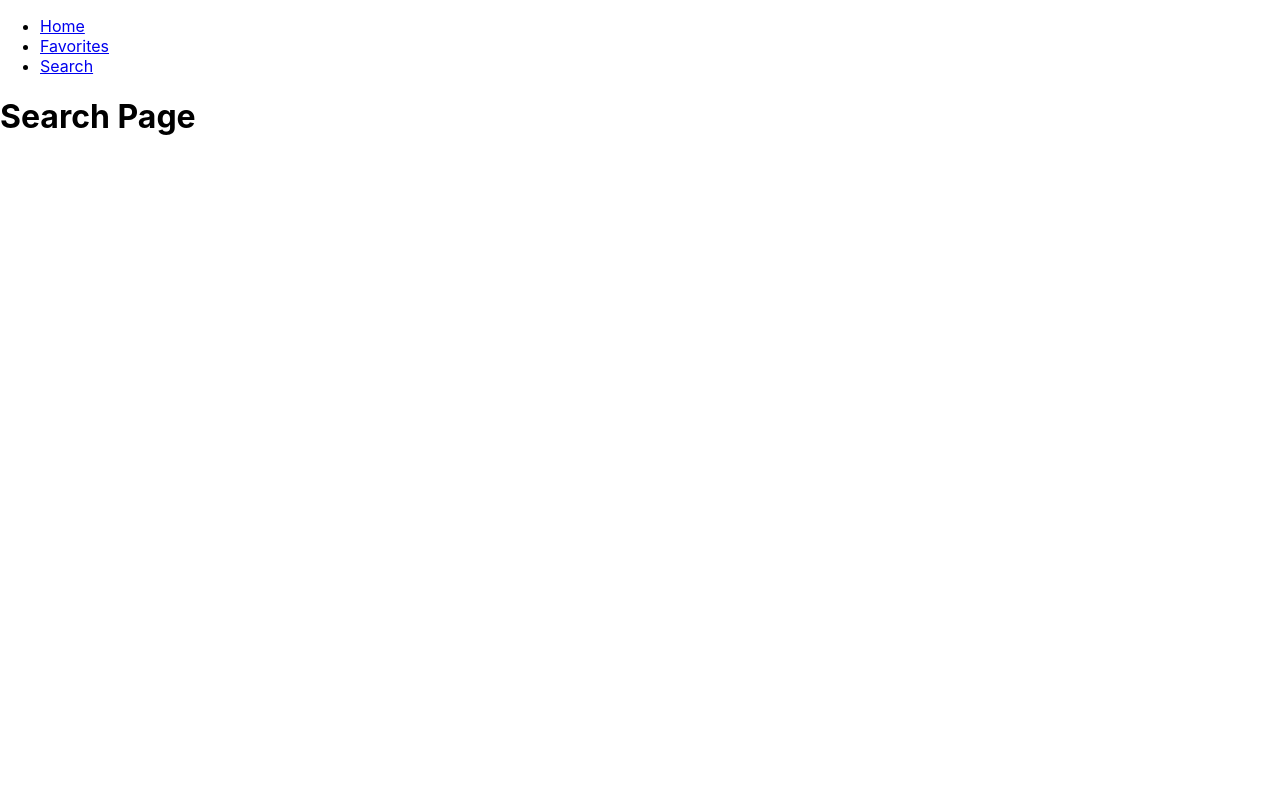
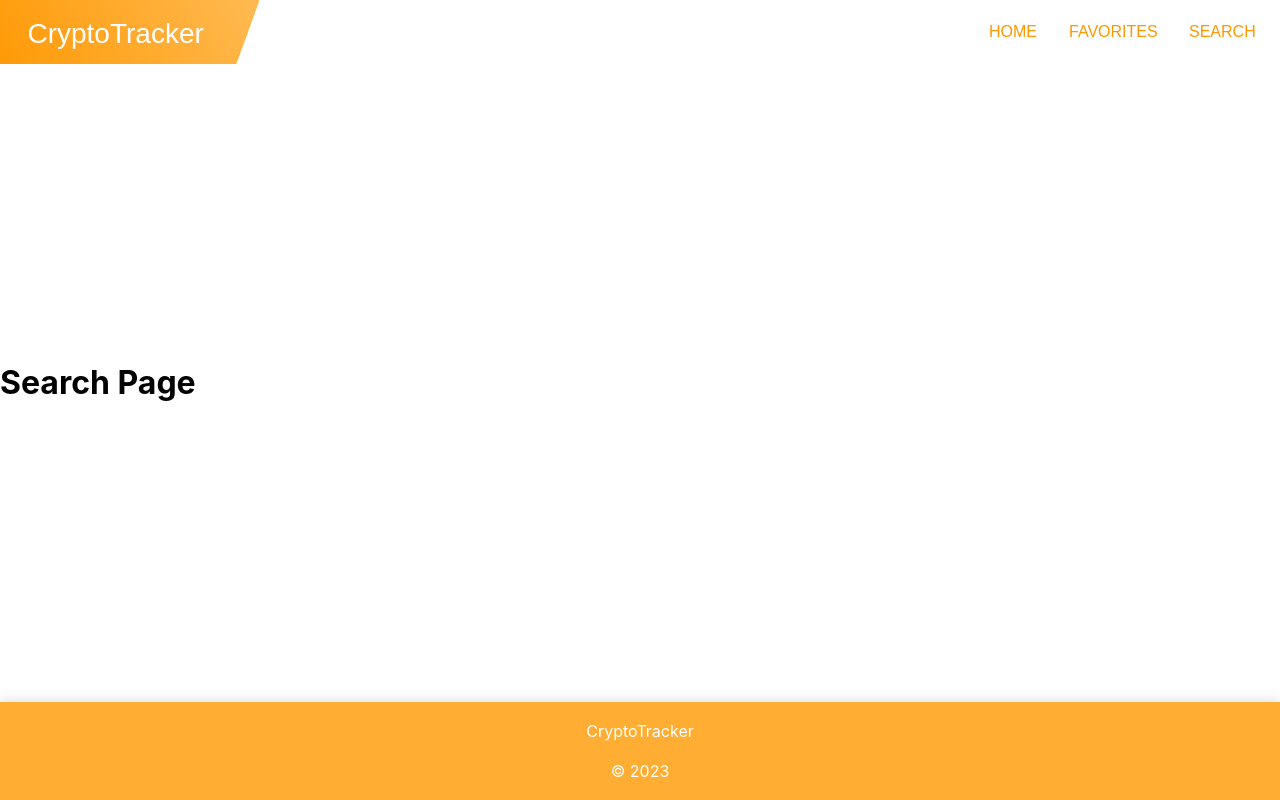
Before and after one commit to Edwin141/CTracker, a React (Create React App) app: page /search in a window 1280 px wide. Built offline with nearby package versions, Linux system fonts and the light colour scheme.

Commit message:
fourth commit, The navigation bar and footer are complete

```diff
--- a/src/App.css
+++ b/src/App.css
@@ -1,5 +1,8 @@
 .App {
-  text-align: center;
+  display: flex;
+  flex-direction: column;
+  min-height: 100vh;
+  justify-content: space-between;
 }
 
 .App-logo {
--- a/src/App.js
+++ b/src/App.js
@@ -6,16 +6,23 @@ import Navbar from './components/Navbar';
 import Home from './components/Home';
 import Favorites from './components/Favorites';
 import Search from './components/Search';
+import Footer from './components/Footer';
+import './App.css';
+
+
 
 const App = () => {
   return (
     <Router>
+      <div className="App">
         <Navbar />
         <Routes>
           <Route path="/" element={<Home />} />
           <Route path="/favorites" element={<Favorites />} />
           <Route path="/search" element={<Search />} />
         </Routes>
+        <Footer />
+      </div>
     </Router>
   );
 }
--- /dev/null
+++ b/src/components/Footer.css
@@ -0,0 +1,15 @@
+/* src/components/Footer.css */
+
+
+.footer {
+  position: relative;
+  width: 100%;
+  background-color: #ffad33;
+  color: white;
+  text-align: center;
+  padding: 1px 0;
+  box-shadow: 0px -3px 10px rgba(0, 0, 0, 0.1);
+}
+
+
+/* If you want to add additional styles, you can do so here. */
--- a/src/components/Footer.js
+++ b/src/components/Footer.js
@@ -0,0 +1,18 @@
+// src/components/Footer.js
+import React from 'react';
+import './Footer.css'; // import the CSS file
+
+const Footer = () => {
+  const year = new Date().getFullYear();
+
+  return (
+    <footer className="footer">
+      <div className="footer-content">
+        <p>CryptoTracker</p>
+        <p>&copy; {year}</p>
+      </div>
+    </footer>
+  );
+};
+
+export default Footer;
--- /dev/null
+++ b/src/components/Navbar.css
@@ -0,0 +1,205 @@
+/*-------------Reset-------------*/
+button {
+  background: none;
+  box-shadow: none;
+  border: none;
+  cursor: pointer;
+}
+
+button:focus,
+input:focus {
+  outline: 0;
+}
+
+html {
+  scroll-behavior: smooth;
+}
+
+/*-------------Layout-------------*/
+body {
+  line-height: 1.5em;
+  padding: 0;
+  margin: 0;
+}
+
+section {
+  height: 100vh;
+}
+
+#home {
+  background-color: #FFE681;
+}
+
+#about {
+  background-color: #FFD166;
+}
+
+#work {
+  background-color: #FFBA52;
+}
+
+#contact {
+  background-color: #FFA647;
+}
+
+/*-------------Helpers-------------*/
+.skew {
+  transform: skew(-20deg);
+}
+
+.un-skew {
+  transform: skew(20deg);
+}
+
+/*-------------Nav-------------*/
+#nav-wrapper {
+  width: 100%;
+  margin: 0 auto;
+  z-index: 100;
+}
+
+#nav {
+  background-color: #fff;
+  box-shadow: 0px 3px 10px rgba(0, 0, 0, 0.1);
+  display: flex;
+  flex-direction: column;
+  font-family: "Saira Semi Condensed", sans-serif;
+  height: 4em;
+  overflow: hidden;
+}
+
+#nav.nav-visible {
+  height: 100%;
+  overflow: auto;
+}
+
+.nav {
+  display: flex;
+  height: 4em;
+  line-height: 4em;
+  flex-grow: 1;
+}
+
+.nav-link,
+.logo {
+  padding: 0 1em;
+}
+
+span.gradient {
+  background: #FF9700;
+  background: -webkit-linear-gradient(45deg, #FF9700, #FFBA52);
+  background: linear-gradient(45deg, #FF9700, #FFBA52);
+  padding: 0 1em;
+  position: relative;
+  right: 1em;
+  margin-right: auto;
+}
+
+h1.logo {
+  font-weight: 300;
+  font-size: 1.75em;
+  line-height: 0.75em;
+  color: #fff;
+}
+
+h1.logo a,
+h1.logo a:active,
+h1.logo a:hover,
+h1.logo a:visited {
+  text-decoration: none;
+  color: #fff;
+}
+
+.nav-link {
+  text-transform: uppercase;
+  text-align: center;
+  border-top: 0.5px solid #FFBA52;
+}
+
+a:link,
+a:visited,
+a:active {
+  text-decoration: none;
+  color: #FF9700;
+}
+
+a:hover {
+  text-decoration: underline;
+}
+
+.right {
+  display: flex;
+  flex-direction: column;
+  height: 100%;
+}
+
+.btn-nav {
+  color: #FF9700;
+  padding-left: 2em;
+  padding-right: 2em;
+}
+
+/* Media queries */
+@media (min-width: 800px) {
+  #nav-wrapper {
+    overflow: hidden;
+  }
+
+  #nav {
+    overflow: hidden;
+    flex-direction: row;
+  }
+
+  .nav-link {
+    border-top: none;
+  }
+
+  .right {
+    overflow: hidden;
+    flex-direction: row;
+    justify-content: flex-end;
+    position: relative;
+    left: 1.5em;
+    height: auto;
+  }
+
+  .btn-nav {
+    display: none;
+  }
+
+  .nav a:link,
+  .nav a:visited,
+  .nav a:active {
+    color: #FF9700;
+  }
+
+  .nav-link-span {
+    transform: skew(20deg);
+    display: inline-block;
+  }
+
+  .nav-link {
+    transform: skew(-20deg);
+    color: #FF7700;
+    text-decoration: none;
+  }
+
+  .nav-link:last-child {
+    padding-right: 3em;
+  }
+
+  a:hover.nav-link:not(.active) {
+    color: #FF7700;
+    background: #FFD166;
+    background: linear-gradient(45deg, #FFD166, #FFBA52);
+  }
+}
+
+@keyframes logo-hover {
+  20% {
+    padding-right: 0em;
+  }
+  100% {
+    padding-right: 5em;
+  }
+}
--- a/src/components/Navbar.js
+++ b/src/components/Navbar.js
@@ -1,18 +1,65 @@
 // src/components/Navbar.js
-
-import React from 'react';
+import React, { useState, useEffect } from 'react';
 import { Link } from 'react-router-dom';
+import './Navbar.css'; // import the CSS file
 
 const Navbar = () => {
-    return (
-        <nav>
-            <ul>
-                <li><Link to="/">Home</Link></li>
-                <li><Link to="/favorites">Favorites</Link></li>
-                <li><Link to="/search">Search</Link></li>
-            </ul>
-        </nav>
-    );
-}
+  const [activeTab, setActiveTab] = useState("home");
+
+  const handleClick = (tab) => {
+    setActiveTab(tab);
+  }
+
+  useEffect(() => {
+    const handleScroll = () => {
+      // Implement your scroll spy logic here...
+    };
+
+    window.addEventListener('scroll', handleScroll);
+
+    // Cleanup
+    return () => {
+      window.removeEventListener('scroll', handleScroll);
+    };
+  }, []);
+
+  return (
+    <header id="nav-wrapper">
+      <nav id="nav">
+        <div className="nav left">
+          <span className="gradient skew">
+            <h1 className="logo un-skew">
+              CryptoTracker
+            </h1>
+          </span>
+          {/* Implement mobile menu button... */}
+        </div>
+        <div className="nav right">
+          <Link
+            to="/"
+            className={`nav-link ${activeTab === 'home' ? 'active' : ''}`}
+            onClick={() => handleClick('home')}
+          >
+            <span className="nav-link-span"><span className="u-nav">Home</span></span>
+          </Link>
+          <Link
+            to="/favorites"
+            className={`nav-link ${activeTab === 'favorites' ? 'active' : ''}`}
+            onClick={() => handleClick('favorites')}
+          >
+            <span className="nav-link-span"><span className="u-nav">Favorites</span></span>
+          </Link>
+          <Link
+            to="/search"
+            className={`nav-link ${activeTab === 'search' ? 'active' : ''}`}
+            onClick={() => handleClick('search')}
+          >
+            <span className="nav-link-span"><span className="u-nav">Search</span></span>
+          </Link>
+        </div>
+      </nav>
+    </header>
+  );
+};
 
 export default Navbar;
```
Lines whose indentation alone changed are shown as unchanged.
